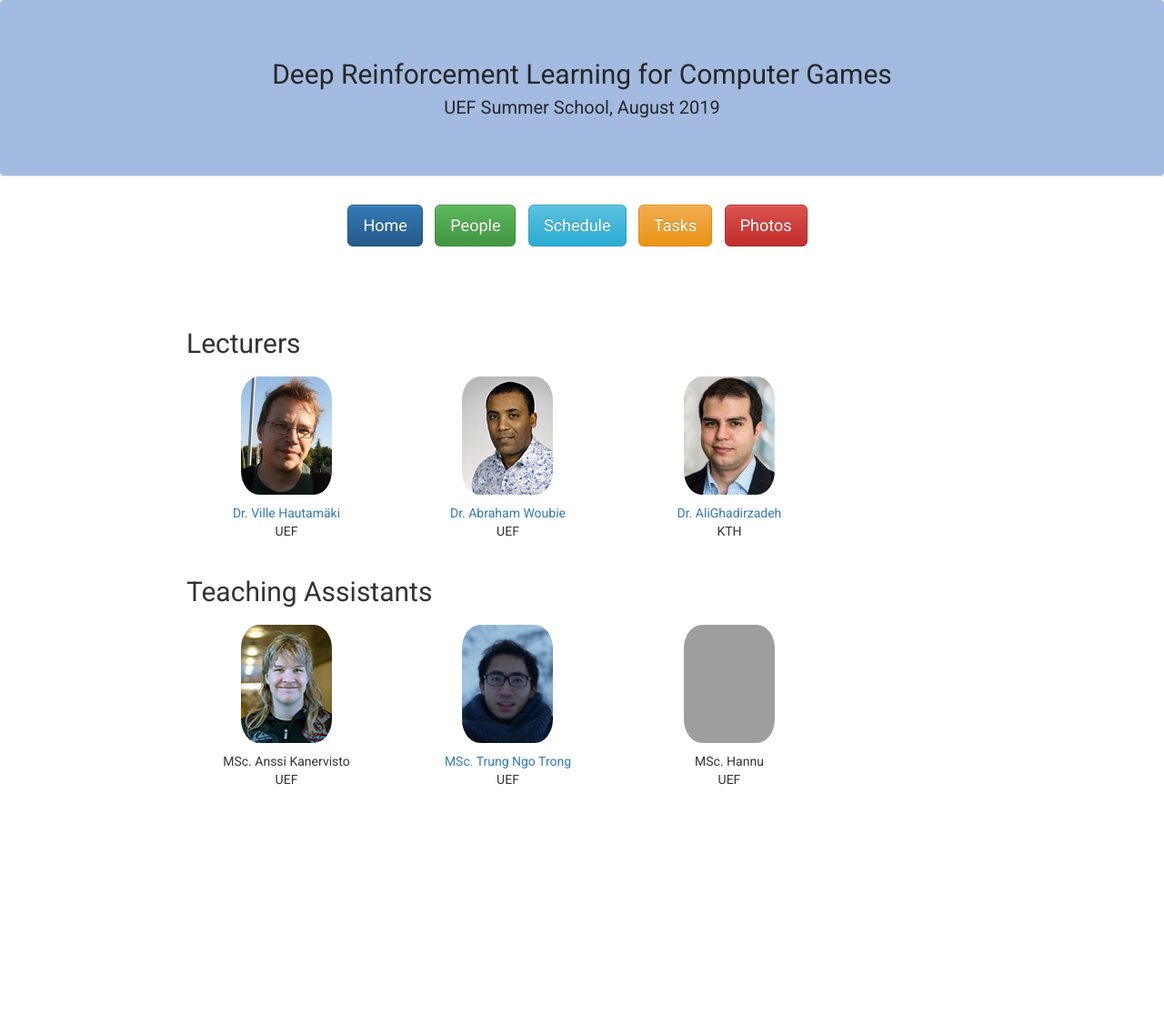
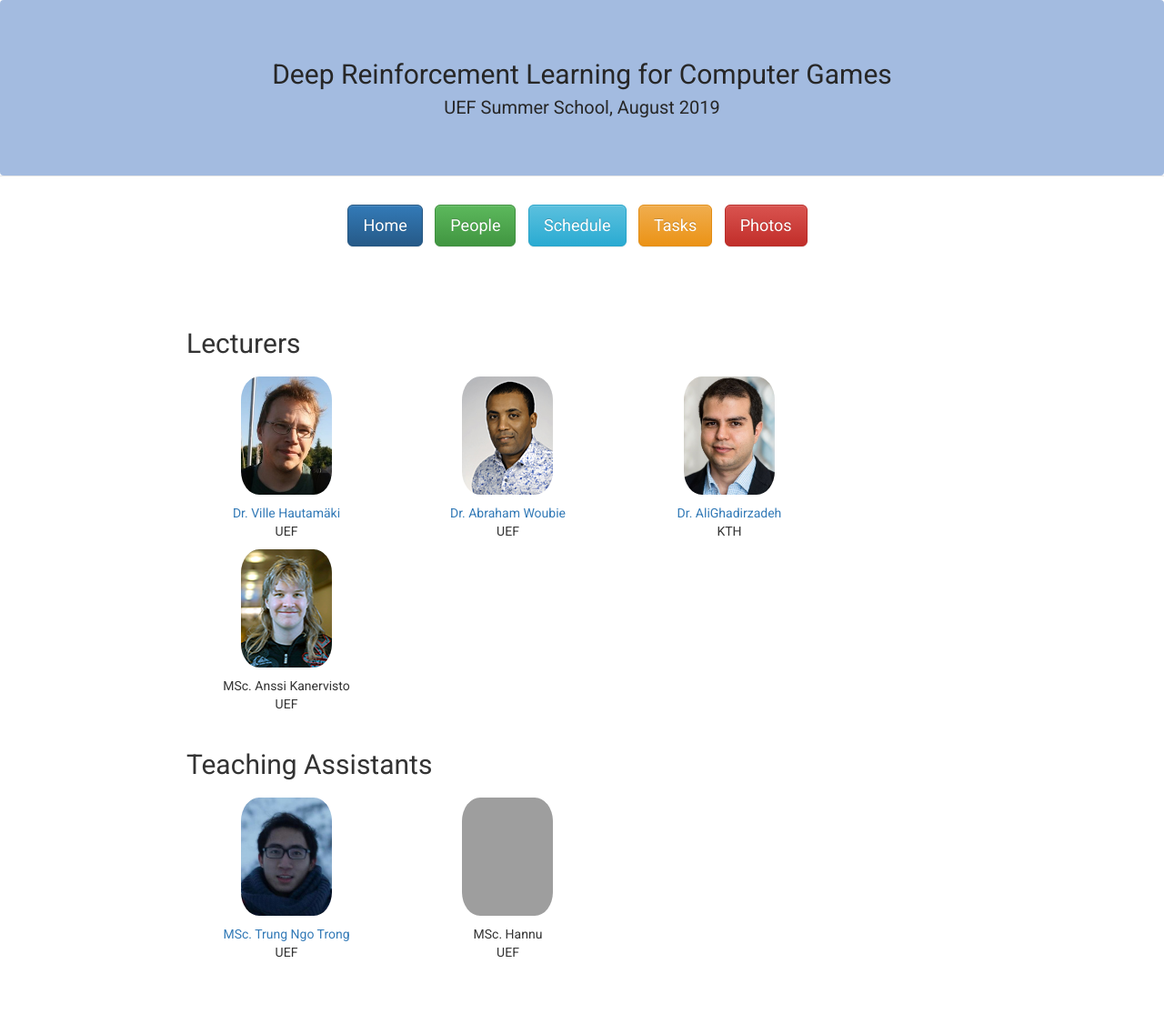
Before and after one commit to abrahamwoubie/summerschool, a Jekyll site: the page built from people.md, in a window 1280 px wide. Shown: the whole page at 91% size. Built offline with Jekyll 4.4.1, drawn with Linux system fonts in a browser that asks for light colours; nearby versions of some CDN libraries; before the commit the page ends 947 px from its top, so only the background shows below that; part of the change alters nothing that is shown; grey boxes are pictures that could not be loaded.

Commit message:
Updating the repo

```diff
--- a/_data/people.yml
+++ b/_data/people.yml
@@ -14,12 +14,12 @@ lecturers:
   topic: "Deep Reinforcement Learning for Computer Games"
   photo: "img/ali.jpg"
   site: "http://www.csc.kth.se/~algh/"
-
-
-teaching_assistants:
 - name: "MSc. Anssi Kanervisto"
   organization: "UEF"
   photo: "img/anssi.jpg"
+
+teaching_assistants:
+
 
 - name: "MSc. Trung Ngo Trong"
   organization: "UEF"
```
